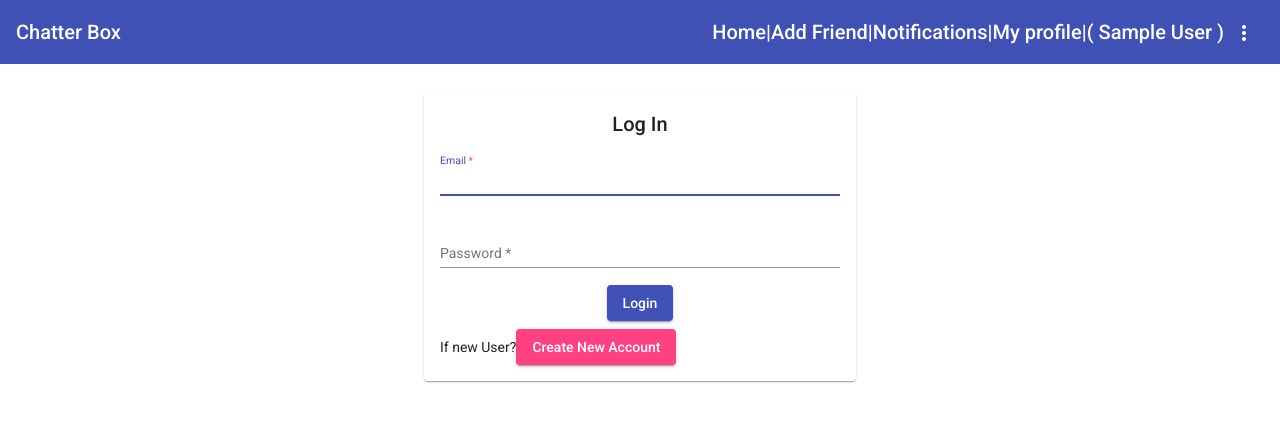
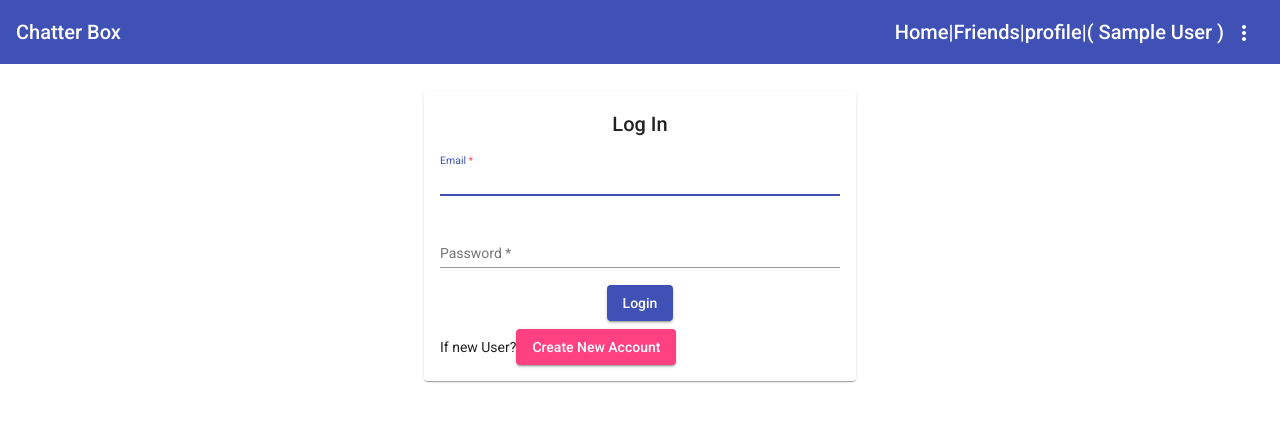
Before and after one commit to mkarthickakmn/ang-sampleapp, an Angular app: page /login in a window 1280 px wide. Shown: the top 422 px of the page. Built offline with nearby package versions, Linux system fonts and the light colour scheme; sample sign-in values are in the browser's storage.

Commit message:
adjustment

```diff
--- a/src/app/header/header.component.html
+++ b/src/app/header/header.component.html
@@ -4,12 +4,8 @@
     <span class="example-fill-remaining-space"></span>
     <span *ngIf="isLogin" routerLink="/home" style="cursor: pointer;">Home|</span>
     <span *ngIf="isLogin" routerLink="/addFriends" matBadge="{{requestCount}}" matBadgePosition="above"
-      matBadgeColor="accent" style="cursor: pointer;">Add Friend|</span>
-    <span *ngIf="isLogin" routerLink="/notifications"  matBadge="{{notifyCount}}" matBadgePosition="above"
-      matBadgeColor="accent" style="cursor: pointer;">Notifications|</span>
-    <!-- <span *ngIf="isLogin" routerLink="/chat"  matBadge="{{chatCount}}" matBadgePosition="above"
-      matBadgeColor="accent" style="cursor: pointer;">Chats|</span> -->
-    <span *ngIf="isLogin" routerLink="/profile" style="cursor: pointer;">My profile|</span>
+      matBadgeColor="accent" style="cursor: pointer;">Friends|</span>
+    <span *ngIf="isLogin" routerLink="/profile" style="cursor: pointer;">profile|</span>
     <span *ngIf="isLogin&&user"> ( {{user}} ) </span>
     <button mat-icon-button [matMenuTriggerFor]="menu" aria-label="Example icon-button with a menu">
       <mat-icon>more_vert</mat-icon>
```
Also changed, not shown: src/app/app.module.ts (+0 -34 lines).
